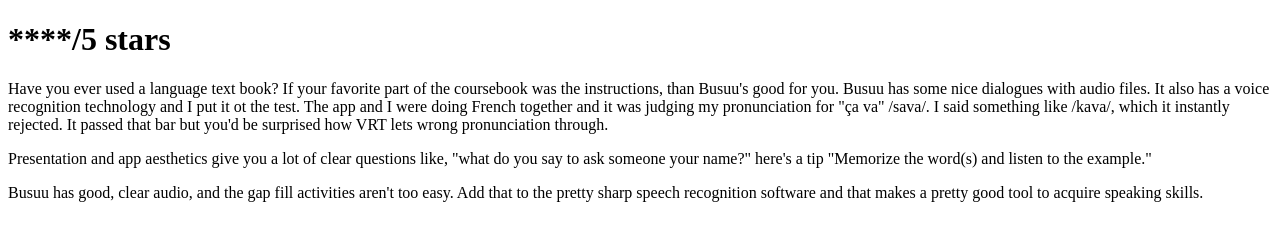
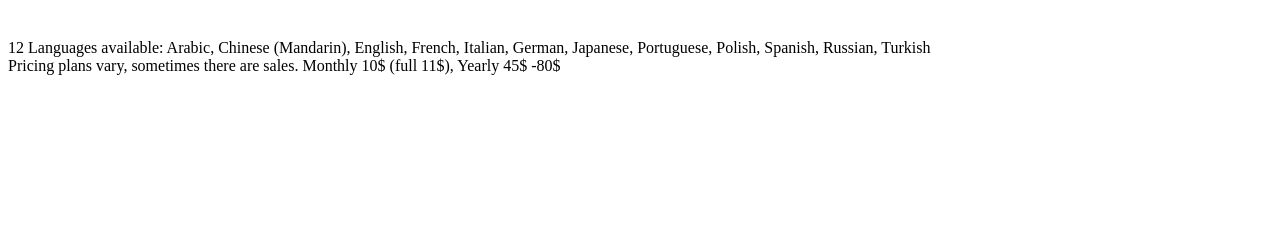
Before and after one commit to Nostrathomas0/2, a plain HTML site: page subs/Busuu.html in a window 1280 px wide. Drawn offline with Linux system fonts and the light colour scheme.

Commit message:
Update Busuu.html

```diff
--- a/subs/Busuu.html
+++ b/subs/Busuu.html
@@ -1,18 +1,15 @@
 <!DOCTYPE html>
 <html>
 <head>
-<title>Busuu</title>
+<title>Busuu General Info</title>
 </head>
 <body>
 
-<h1> ****/5 stars</h1>
-<p>Have you ever used a language text book? If your favorite part of the coursebook was the instructions, than Busuu's good for you. Busuu
-  has some nice dialogues with audio files. It also has a voice recognition technology and I put it ot the test. The app and I were doing
-  French together and it was judging my pronunciation for "ça va" /sava/. I said something like /kava/, which it instantly rejected. It
-  passed that bar but you'd be surprised how VRT lets wrong pronunciation through.</p>
-  <p>Presentation and app aesthetics give you a lot of clear questions like, "what do you say to ask someone your name?" here's a tip "Memorize the word(s) and listen to the example."</p>
-  <p>Busuu has good, clear audio, and the gap fill activities aren't too easy. Add that to the pretty sharp speech recognition software and
-    that makes a pretty good tool to acquire speaking skills.</p>
+<h1> </h1>
+
+  <br>12 Languages available: Arabic, Chinese (Mandarin), English, French, Italian, German, Japanese, Portuguese, Polish, Spanish, Russian, Turkish
+  <br>Pricing plans vary, sometimes there are sales.  Monthly 10$ (full 11$), Yearly 45$ -80$
+
   <p></p>
 </body>
 </html>
```
